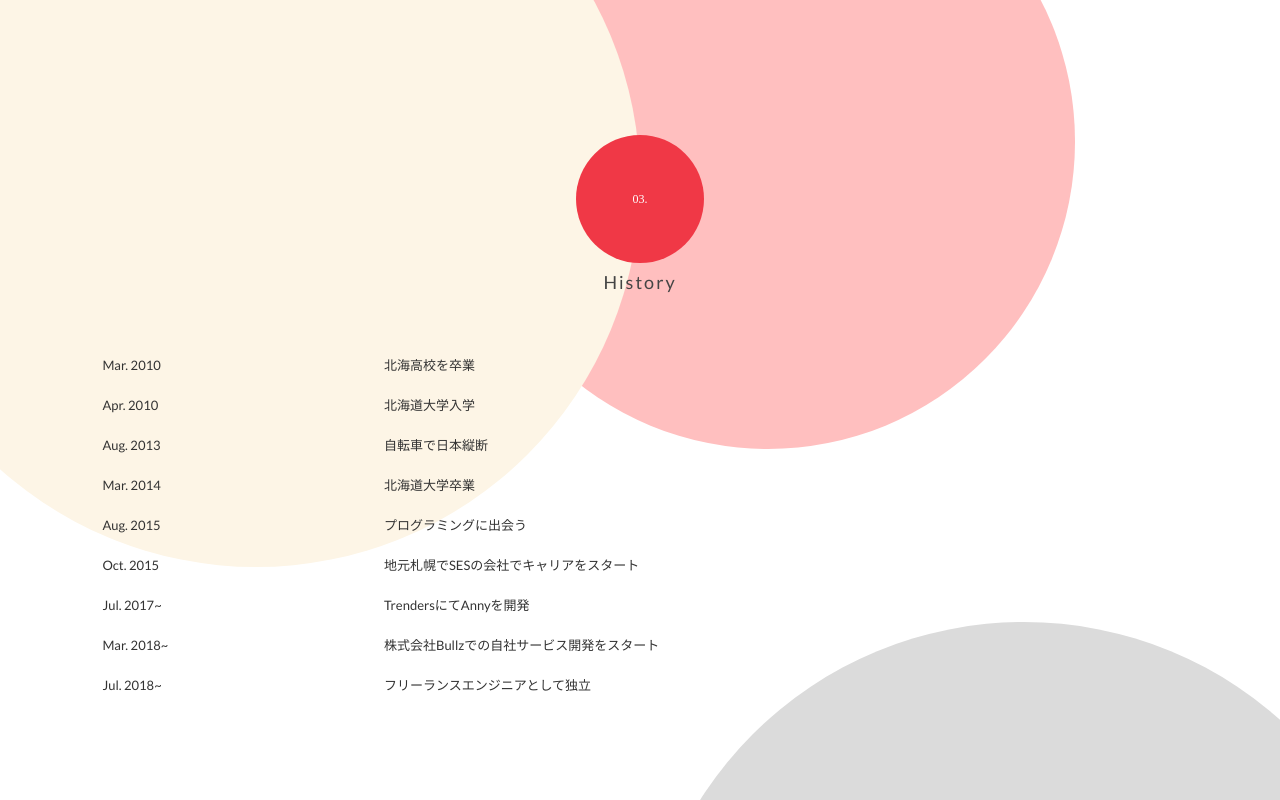
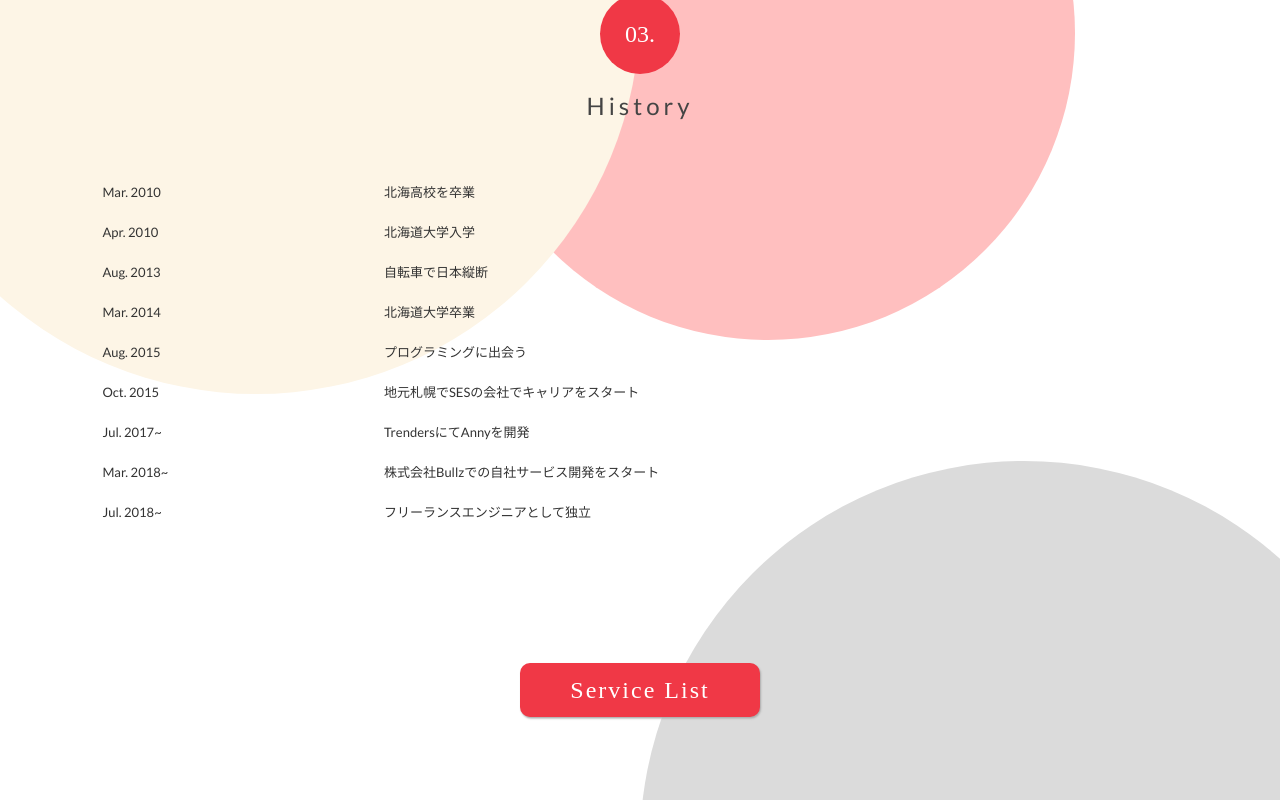
Before and after one commit to DaiAoki/DaiAokiPortfolio, a React (Create React App) app in the folder daiaoki-portfolio/: page / in a window 1280 px wide. Shown: the part 2000-2800 px from the top of the page. Built offline with nearby package versions, Linux system fonts and the light colour scheme.

Commit message:
responsive for pc

```diff
--- a/daiaoki-portfolio/src/App.js
+++ b/daiaoki-portfolio/src/App.js
@@ -2,12 +2,23 @@ import React from 'react'
 import ReactDOM from 'react-dom'
 import { BrowserRouter, Route } from 'react-router-dom'
 import ScrollReveal from 'scrollreveal'
+import styled from 'styled-components'
 import './css/App.css'
 
 import Footer from './components/layout/Footer'
 import ChatIcon from './components/layout/ChatIcon'
 import Top from './components/Top'
 import Services from './components/Services'
+import { media } from './helpers/Helper'
+
+const Main = styled.main`
+  margin-top: 10vw;
+  overflow: hidden;
+  min-height: 75vh;
+  ${ media.pc`
+    margin-top: 4vw;
+  `}
+`
 
 class App extends React.Component {
 
@@ -19,11 +30,11 @@ class App extends React.Component {
     return (
       <BrowserRouter>
         <React.Fragment>
-          <main style={{marginTop: '10vw', overflow: 'hidden', minHeight: '75vh'}}>
+          <Main>
             <Route exact path='/'           component={Top}/>
             <Route exact path='/index.html' component={Top}/>
             <Route exact path='/services'   component={Services}/>
-          </main>
+          </Main>
           <Footer/>
           <ChatIcon/>
         </React.Fragment>
--- a/daiaoki-portfolio/src/components/layout/ChatIcon.js
+++ b/daiaoki-portfolio/src/components/layout/ChatIcon.js
@@ -3,17 +3,24 @@ import ReactDOM from 'react-dom'
 import styled from 'styled-components'
 import chatIconPath from '../../images/chat.png'
 import MomentModal from '../shared/MomentModal'
+import { media } from '../../helpers/Helper'
 
 const StyledChatIcon = styled.div`
   position: fixed;
   bottom: 17vw;
   right: 7vw;
   width: 13vw;
+  max-width: 70px;
   height: 13vw;
+  max-height: 70px;
   border-radius: 50%;
   background: #20252e;
   padding: 8px;
   z-index: 101;
+  ${ media.pc`
+    bottom: 4vw;
+    right: 4vw;
+  `}
 `
 
 class ChatIcon extends React.Component {
--- a/daiaoki-portfolio/src/components/layout/footer/SocialItem.js
+++ b/daiaoki-portfolio/src/components/layout/footer/SocialItem.js
@@ -1,8 +1,12 @@
 import React from 'react'
 import styled from 'styled-components'
+import { media } from '../../../helpers/Helper'
 
 const StyledSocialItem = styled.a`
-  width: 16vw;
+  width: 15vw;
+  ${ media.pc`
+    width: 70px;
+  `}
   img {
     width: 100%;
   }
--- a/daiaoki-portfolio/src/components/shared/LinkButton.js
+++ b/daiaoki-portfolio/src/components/shared/LinkButton.js
@@ -2,21 +2,28 @@ import React from 'react'
 import { Link } from 'react-router-dom'
 import Container from '../../styled-components/Container'
 import styled from 'styled-components'
+import { media } from '../../helpers/Helper'
 
-const linkButton = {
-  display: 'inline-block',
-  width: '100%',
-  paddingTop: '1.25rem',
-  paddingBottom: '1.25rem',
-  borderRadius: '1rem',
-  background: '#f03846',
-  color: '#fff',
-  textAlign: 'center',
-  letterSpacing: '2px',
-  fontSize: '17px',
-  fontFamily: 'Trirong,serif',
-  boxShadow: '1px 1.5px 2px #aaa',
-}
+const LinkContainer = styled.div`
+  display: inline-block;
+  width: 100%;
+  padding-top: 1.25rem;
+  padding-bottom: 1.25rem;
+  border-radius: 1rem;
+  background: #f03846;
+  color: #fff;
+  text-align: center;
+  letter-spacing: 2px;
+  font-size: 1.8rem;
+  font-family: Trirong,serif;
+  box-shadow: 1px 1.5px 2px #aaa;
+  ${ media.pc`
+    width: 240px;
+    padding-top: 1.5rem;
+    padding-bottom: 1.5rem;
+    font-size: 2.4rem;
+  `}
+`
 
 const BigCircle = styled.div`
   position: absolute;
@@ -32,8 +39,10 @@ class LinkButton extends React.Component {
   render() {
     return (
       <section className='u-mb-l' style={{position: 'relative'}}>
-        <Container>
-          <Link to={this.props.path} style={linkButton}>{this.props.text}</Link>
+        <Container style={{textAlign: 'center'}}>
+          <LinkContainer>
+            <Link to={this.props.path}>{this.props.text}</Link>
+          </LinkContainer>
         </Container>
         <BigCircle/>
       </section>
--- a/daiaoki-portfolio/src/components/top/About.js
+++ b/daiaoki-portfolio/src/components/top/About.js
@@ -1,6 +1,7 @@
 import React from 'react'
 import profilePath from '../../images/profile.jpg'
 import styled from 'styled-components'
+import { media } from '../../helpers/Helper'
 import Container from '../../styled-components/Container'
 import Row from '../../styled-components/Row'
 import Paper from '../../styled-components/Paper'
--- /dev/null
+++ b/daiaoki-portfolio/src/helpers/Helper.js
@@ -0,0 +1,15 @@
+import { css, keyframes } from 'styled-components'
+
+export const media = {
+  // sp including tablet
+  sp: (...args) => css`
+    @media (max-width: 768px) {
+      ${  css(...args) }
+    }
+  `,
+  pc: (...args) => css`
+    @media (min-width: 769px) {
+      ${  css(...args) }
+    }
+  `
+}
--- a/daiaoki-portfolio/src/styled-components/Anchor.js
+++ b/daiaoki-portfolio/src/styled-components/Anchor.js
@@ -1,4 +1,5 @@
 import styled from 'styled-components'
+import { media } from '../helpers/Helper'
 
 const Anchor = styled.p`
   text-align: center;
@@ -12,14 +13,25 @@ const Anchor = styled.p`
     font-family: Trirong,serif;
     text-align: center;
     line-height: 10vw;
+    ${ media.pc`
+      font-size: 2.4rem;
+      width: 80px;
+      height: 80px;
+      line-height: 80px;
+    `}
   }
   p {
-    font-size: 18px;
+    font-size: 1.8rem;
     font-weight: 300;
     color: #444;
     letter-spacing: 2px;
     text-align: center;
     margin-top: 10px;
+    ${ media.pc`
+      font-size: 2.4rem;
+      letter-spacing: 4px;
+      margin-top: 20px;
+    `}
   }
 `
 
```
